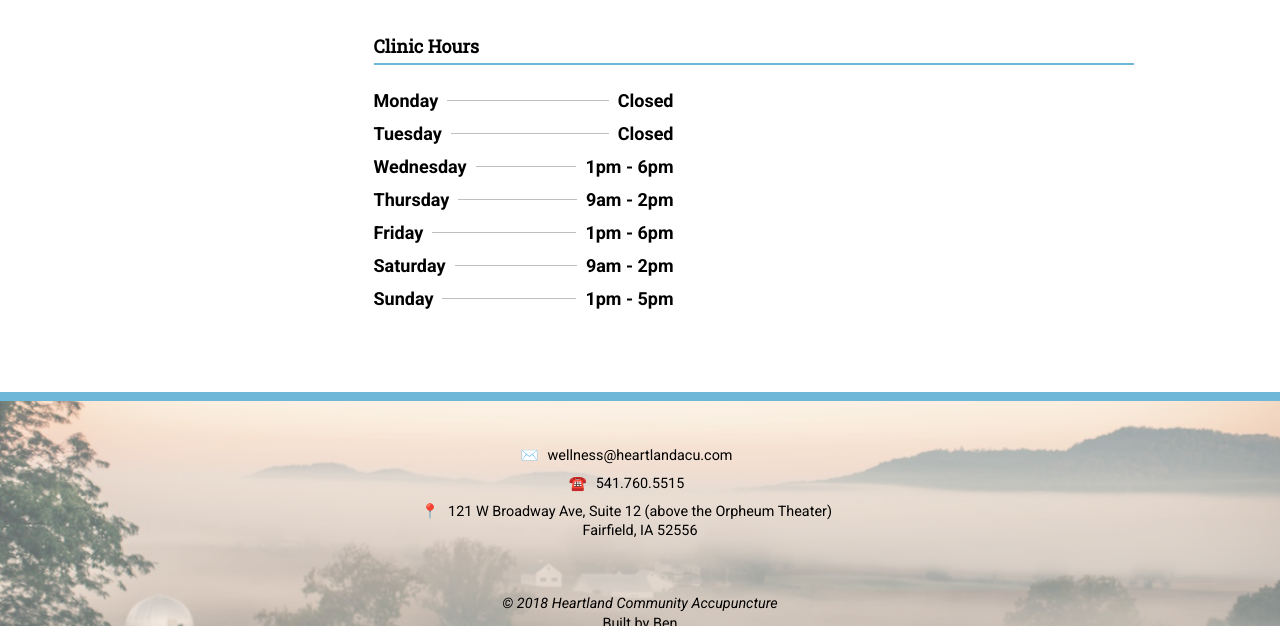
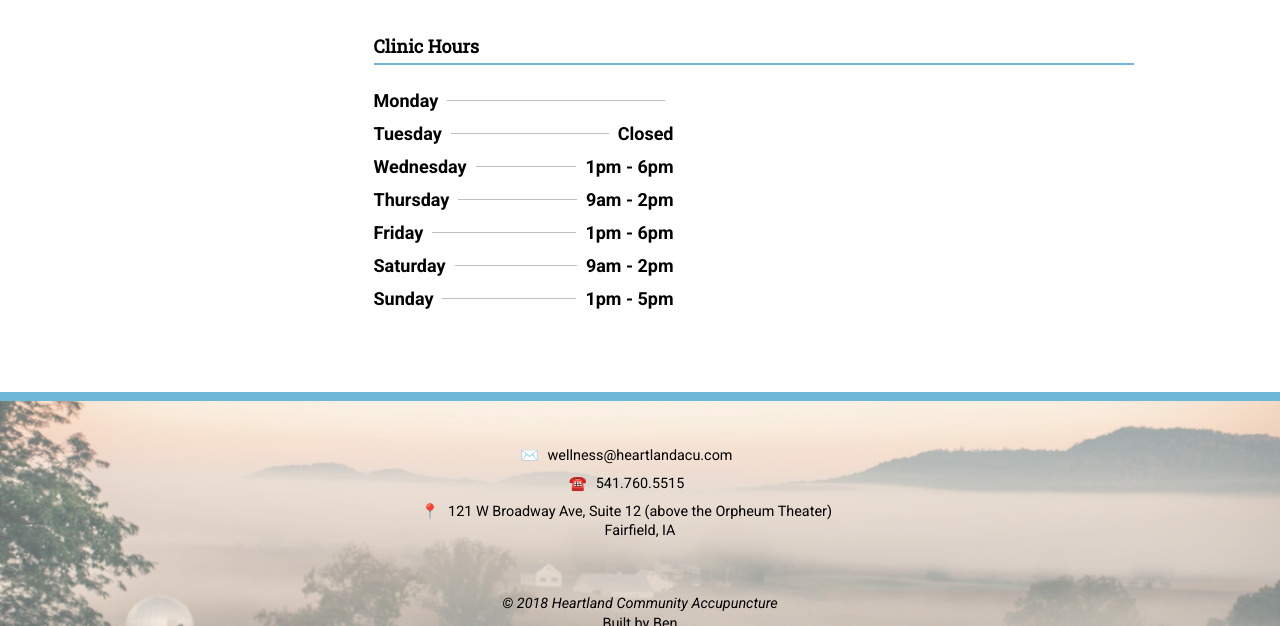
Before and after one commit to alwaysblank/heartlandacu, a Jekyll site: the page built from index.md, in a window 1280 px wide and 900 px high, scrolled down 873 px. Shown: the part 222-848 px from the top of the window. Built offline with Jekyll 4.4.1, drawn with Linux system fonts in a browser that asks for light colours; a script that is not in the unit is left out.

Commit message:
Update Settings “site”

```diff
--- a/_data/settings/site.yml
+++ b/_data/settings/site.yml
@@ -1,21 +1,21 @@
 title: Heartland Community Accupuncture
 description: >-
-  Heartland Community Acupuncture provides affordable acupuncture in a safe
-  and nurturing atmosphere. Licensed Acupuncturist Mara Bateman uses gentle
+  Heartland Community Acupuncture provides affordable acupuncture in a safe  and
+  nurturing atmosphere. Licensed Acupuncturist Mara Bateman uses gentle
   acupuncture techniques to relax the body and promote healing.
 paymessage: Pay what you can; everyone is welcome.
 footer_image: /assets/images/uploads/farm-with-mist.jpg
 email: wellness@heartlandacu.com
 phone: 541.760.5515
-street: "121 W Broadway Ave, Suite 12 (above the Orpheum Theater)"
-city: "Fairfield"
-state: "IA"
-zip: "52556"
-place_id: "ChIJv_-aDGxm5ocRjL02GOEvIHg"
-schedule: "https://www.schedulicity.com/scheduling/HCA5AW"
+street: '121 W Broadway Ave, Suite 12 (above the Orpheum Theater)'
+city: Fairfield
+state: IA
+place_id: ChIJv_-aDGxm5ocRjL02GOEvIHg
+schedule: 'https://www.schedulicity.com/scheduling/HCA5AW'
 hours:
   - day: Monday
-    time: Closed
+    note: Closed
+    time: ''
   - day: Tuesday
     time: Closed
   - day: Wednesday
```
